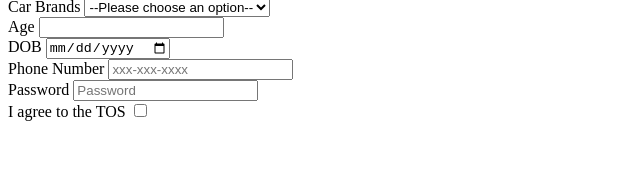
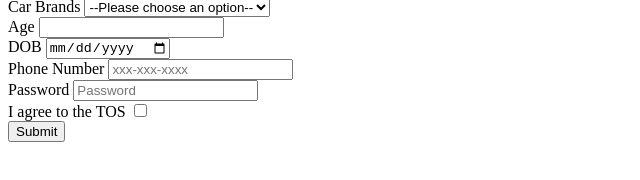
Before and after one commit to acciojob/signup-form-car-m-j0401, a website: page main.html in a window 1280 px wide. Shown: the part 72-252 px from the top of the page, without its empty margins (0-640 px from the left). Drawn offline with Linux system fonts and the light colour scheme.

Commit message:
created a submission

```diff
--- a/main.html
+++ b/main.html
@@ -47,6 +47,8 @@
 		<br>
 		<label for="tos">I agree to the TOS</label>
 		<input type="checkbox"  id="tos" name="tos" required>
+		<br>
+		<button for="submit">Submit</button>
 
 
 	</form>
```
Also changed, not shown: script.js (+0 -12 lines).
